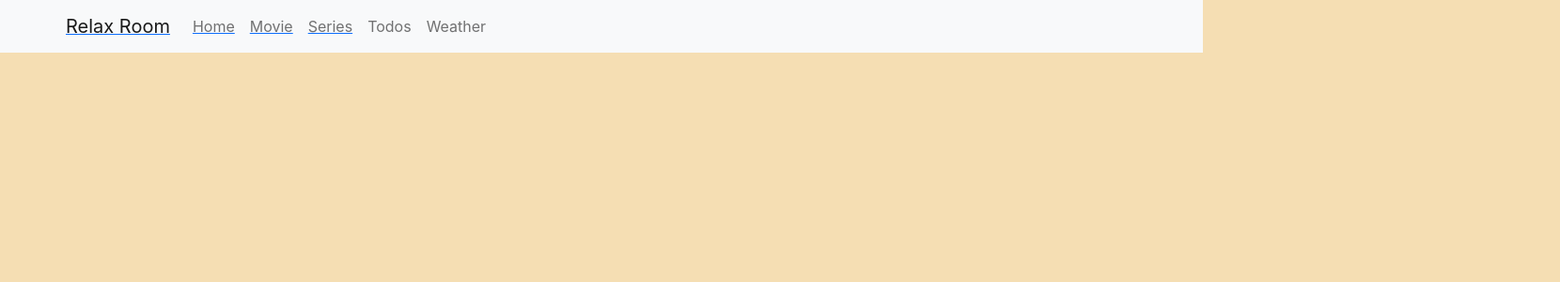
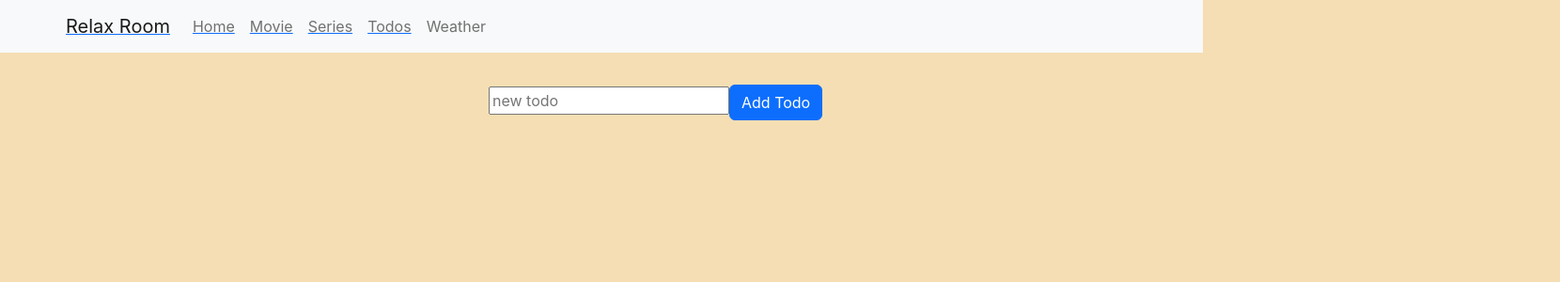
Before and after one commit to GHost7751/Relax-Room, a React (Create React App) app: page /todo in a window 1280 px wide. Shown: the top 300 px of the page at 94% size, 1660 px wide, since content can reach past the window. Built offline with nearby package versions, Linux system fonts and the light colour scheme.

Commit message:
Added to redux-toolkit and todoList

```diff
--- a/package.json
+++ b/package.json
@@ -6,6 +6,7 @@
     "@emotion/react": "^11.9.0",
     "@emotion/styled": "^11.8.1",
     "@mui/material": "^5.8.3",
+    "@reduxjs/toolkit": "^1.8.2",
     "@testing-library/jest-dom": "^5.16.4",
     "@testing-library/react": "^13.3.0",
     "@testing-library/user-event": "^13.5.0",
@@ -17,6 +18,7 @@
     "react": "^18.1.0",
     "react-bootstrap": "^2.4.0",
     "react-dom": "^18.1.0",
+    "react-redux": "^8.0.2",
     "react-router": "^6.3.0",
     "react-router-dom": "^6.3.0",
     "react-scripts": "5.0.1",
--- a/src/App.tsx
+++ b/src/App.tsx
@@ -4,6 +4,7 @@ import {BrowserRouter , Routes , Route} from 'react-router-dom'
 import Home from './Components/Home/Home';
 import { Movie } from './Components/Movie/Movie';
 import {Series} from '../src/Components/Series/Series'
+import {Todo} from './Components/Todos/Todo';
 
 
 function App() {
@@ -16,6 +17,7 @@ function App() {
             <Route path='/home' element={<Home />} />
             <Route path='/movie' element={<Movie />} />
             <Route path='/series' element={<Series />} />
+            <Route path='/todo' element={<Todo /> } />
           </Routes>
       </BrowserRouter>
     </div>
--- /dev/null
+++ b/src/Components/Todos/NewTodoForm.tsx
@@ -0,0 +1,25 @@
+import React, { FC } from 'react';
+import { Button } from 'react-bootstrap';
+
+interface NewTodoFormProps {
+    value : string,
+    updateText : (str : string) => void,
+    handleAction: () => void
+}
+
+const NewTodoForm:FC<NewTodoFormProps> = ({value , updateText, handleAction}) => {
+    return (
+        <label>
+            <input
+            placeholder='new todo'
+            value={value}
+            onChange={(e) => updateText(e.target.value)}
+            />
+
+            <Button
+            onClick={handleAction}>Add Todo</Button>
+        </label>
+    );
+};
+
+export default NewTodoForm;
--- /dev/null
+++ b/src/Components/Todos/Todo.tsx
@@ -0,0 +1,37 @@
+import React from 'react';
+import { useState } from 'react';
+import { useDispatch } from 'react-redux';
+import { addTodo } from '../../Store/todoReducer';
+import NewTodoForm from './NewTodoForm';
+import TodoList from './TodoList';
+
+
+const Todo = () => {
+    const [text,setText] = useState<string>('')
+    const dispatch = useDispatch()
+
+    const handleAction = () => {
+        if(text.trim().length) {
+            dispatch(addTodo(text))
+            setText('')
+        }
+    }
+
+
+    return (
+        <div className='container content'>
+            <br />
+            <div className='inputFormTodo'>
+            <NewTodoForm
+                value={text}
+                updateText={setText}
+                handleAction={handleAction}
+                 />
+            </div>
+                <br />
+            <TodoList />
+        </div>
+    );
+};
+
+export  {Todo};
--- /dev/null
+++ b/src/Components/Todos/TodoItem.tsx
@@ -0,0 +1,27 @@
+import React, { FC } from 'react';
+import { useAppDispatch } from '../hook';
+import { toggleComplete, removeTodo } from '../../Store/todoReducer';
+
+interface TodoItemProps {
+    id:string,
+    title : string,
+    completed : boolean
+}
+
+const TodoItem:FC<TodoItemProps> = ({ id, title , completed }) => {
+    const dispatch = useAppDispatch()
+
+
+    return (
+        <li>
+            <input type="checkbox"
+                   checked={completed}
+                   onChange={() => dispatch(toggleComplete(id))}
+                    />
+            <span>{title}</span>
+            <span onClick={() => dispatch(removeTodo(id))}>X;</span>
+        </li>
+    );
+};
+
+export default TodoItem;
--- /dev/null
+++ b/src/Components/Todos/TodoList.tsx
@@ -0,0 +1,20 @@
+import React, { FC } from 'react';
+import { useAppSelector } from '../hook';
+import TodoItem from './TodoItem';
+
+
+const TodoList:FC = () => {
+    const todos = useAppSelector(state => state.todos.list)
+
+    return (
+        <ul>
+            {todos.map((todo) => (
+                <TodoItem
+                  key={todo.id}
+                    {...todo}                />
+            ))}
+        </ul>
+    );
+};
+
+export default TodoList;
--- /dev/null
+++ b/src/Components/hook.ts
@@ -0,0 +1,5 @@
+import {useDispatch, useSelector, TypedUseSelectorHook} from 'react-redux';
+import type {RootState, AppDispatch} from './../Store';
+
+export const useAppDispatch = () => useDispatch<AppDispatch>();
+export const useAppSelector: TypedUseSelectorHook<RootState> = useSelector;
--- a/src/Layout/Header/Header.tsx
+++ b/src/Layout/Header/Header.tsx
@@ -14,7 +14,7 @@ const Header = () => {
                          <Link to='/home'><Nav.Link href="#home">Home</Nav.Link></Link>
                          <Link to='/movie'> <Nav.Link href="#movie">Movie</Nav.Link></Link>
                          <Link to='/series'><Nav.Link href="#series">Series</Nav.Link></Link>
-                            <Nav.Link href="#todos">Todos</Nav.Link>
+                         <Link to='/todo'>  <Nav.Link href="#todos">Todos</Nav.Link></Link>
                             <Nav.Link href="#weather">Weather</Nav.Link>
                         </Nav>
                     </Navbar.Collapse>
--- /dev/null
+++ b/src/Store/index.ts
@@ -0,0 +1,13 @@
+import { configureStore } from '@reduxjs/toolkit';
+import todoReducer from './todoReducer';
+
+const store = configureStore({
+  reducer: {
+    todos: todoReducer,
+  },
+});
+
+export default store;
+
+export type RootState = ReturnType<typeof store.getState>;
+export type AppDispatch = typeof store.dispatch;
--- /dev/null
+++ b/src/Store/todoReducer.ts
@@ -0,0 +1,42 @@
+import { createSlice, PayloadAction } from '@reduxjs/toolkit';
+
+type Todo = {
+  id: string;
+  title: string;
+  completed: boolean;
+}
+
+type TodosState = {
+  list: Todo[];
+}
+
+const initialState: TodosState = {
+  list: [],
+}
+
+const todoSlice = createSlice({
+  name: 'todos',
+  initialState,
+  reducers: {
+    addTodo(state, action: PayloadAction<string>) {
+      state.list.push({
+        id: new Date().toISOString(),
+        title: action.payload,
+        completed: false,
+      });
+    },
+    toggleComplete(state, action: PayloadAction<string>) {
+      const toggledTodo = state.list.find(todo => todo.id === action.payload);
+      if (toggledTodo) {
+        toggledTodo.completed = !toggledTodo.completed;
+      }
+    },
+    removeTodo(state, action: PayloadAction<string>) {
+      state.list = state.list.filter(todo => todo.id !== action.payload);
+    }
+  },
+});
+
+export const { addTodo, toggleComplete, removeTodo } = todoSlice.actions;
+
+export default todoSlice.reducer;
--- a/src/index.css
+++ b/src/index.css
@@ -38,6 +38,25 @@ margin: 0 auto;
 nav {
   padding: 0 1rem;
 }
+ul {
+  list-style: none;
+}
+
+li {
+  display: flex;
+  justify-content: center;
+  align-items: center;
+  gap: 0.5rem;
+}
+
+input:checked+span {
+  text-decoration: line-through;
+}
+
+span:last-child {
+  color: red;
+  cursor: pointer;
+}
 
 .pagination{
 display: flex;
@@ -58,6 +77,11 @@ background-color : white
   width: 100%;
   height: 100%;
   padding: 200px 15px;
+}
+.inputFormTodo{
+  width: 100%;
+  height: 100%;
+  margin: 10px 450px;
 }
 
 
--- a/src/index.tsx
+++ b/src/index.tsx
@@ -2,12 +2,16 @@ import React from 'react';
 import ReactDOM from 'react-dom/client';
 import './index.css';
 import App from './App';
+import { Provider } from 'react-redux';
+import store from './Store';
 
 const root = ReactDOM.createRoot(
   document.getElementById('root') as HTMLElement
 );
 root.render(
   <React.StrictMode>
-    <App />
+    <Provider store={store}>
+      <App />
+    </Provider>
   </React.StrictMode>
 );
```
Also changed, not shown: 1 other file (tests, documents, lock files or other folders).
